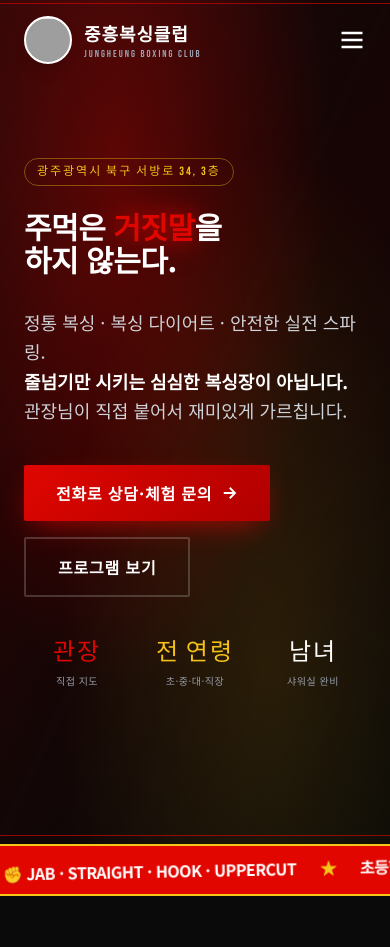
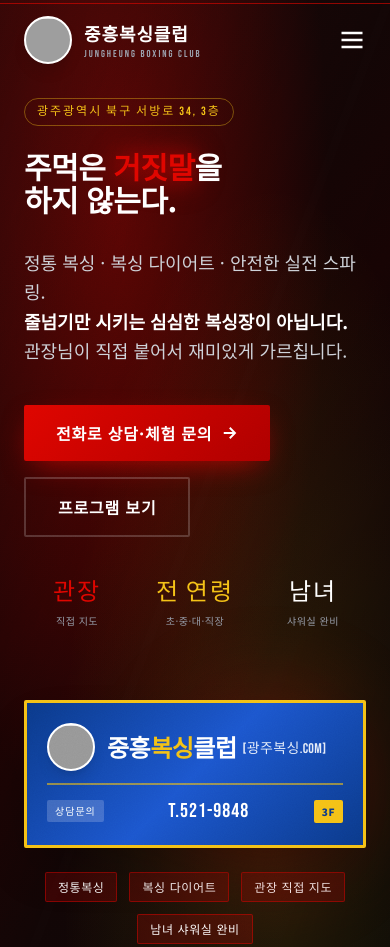
Before and after one commit to silobust-hash/jungheung-boxing-club, a plain HTML site: page index.html in a window 390 px wide. Shown: the top 947 px of the page. Drawn offline with nearby package versions, Linux system fonts and the light colour scheme; grey boxes are pictures that could not be loaded.

Commit message:
Optimize hero and signboard responsive layout for mobile

```diff
--- a/index.html
+++ b/index.html
@@ -322,30 +322,37 @@
       </div>
 
       <!-- Signboard-style visual (mimicking the real gym signage) -->
-      <div class="relative hidden md:block">
-        <div class="absolute -top-10 right-0 w-[420px] h-[420px] rounded-full bg-ring-red/20 blur-3xl"></div>
+      <div class="relative mt-8 sm:mt-12 md:mt-0">
+        <div
+          class="absolute -top-4 md:-top-10 right-0 md:-right-10 w-[200px] md:w-[420px] h-[200px] md:h-[420px] rounded-full bg-ring-red/20 blur-2xl md:blur-3xl">
+        </div>
 
         <!-- Faux signboard -->
-        <div class="relative signboard p-8 rounded-sm shadow-2xl">
-          <div class="flex items-center gap-4 mb-4">
+        <div class="relative signboard p-5 sm:p-6 md:p-8 rounded-sm shadow-2xl">
+          <div class="flex items-center gap-3 md:gap-4 mb-3 md:mb-4">
             <div
-              class="w-16 h-16 bg-white rounded-full flex items-center justify-center overflow-hidden flex-shrink-0 shadow-lg border-2 border-white">
+              class="w-12 h-12 sm:w-14 sm:h-14 md:w-16 md:h-16 bg-white rounded-full flex items-center justify-center overflow-hidden flex-shrink-0 shadow-lg border-2 border-white">
               <img src="/images/logo.png" alt="중흥복싱클럽 로고"
                 class="w-full h-full object-contain scale-[1.35] origin-center">
             </div>
             <div>
-              <div class="headline text-4xl lg:text-5xl text-white leading-none flex items-end gap-2 flex-wrap">
+              <div
+                class="headline text-2xl sm:text-3xl md:text-4xl lg:text-5xl text-white leading-none flex items-end gap-1.5 md:gap-2 flex-wrap">
                 <span>중흥<span class="text-ring-gold">복싱</span>클럽</span>
                 <span
-                  class="text-lg lg:text-xl text-white/90 font-normal tracking-wide font-num mb-0.5">[광주복싱.com]</span>
+                  class="text-sm sm:text-base md:text-lg lg:text-xl text-white/90 font-normal tracking-wide font-num mb-0 md:mb-0.5">[광주복싱.com]</span>
               </div>
             </div>
           </div>
-          <div class="border-t-2 border-ring-gold/60 my-4"></div>
+          <div class="border-t-2 border-ring-gold/60 my-3 md:my-4"></div>
           <div class="flex items-center justify-between text-white">
-            <div class="bg-white/20 px-3 py-1 rounded-sm text-xs tracking-widest">상담문의</div>
-            <div class="num text-3xl text-white tracking-wider">T.521-9848</div>
-            <div class="bg-ring-gold text-ring-blue px-3 py-1 rounded-sm font-black">3F</div>
+            <div
+              class="bg-white/20 px-2 md:px-3 py-1.5 md:py-1 rounded-sm text-[10px] md:text-xs tracking-widest leading-none">
+              상담문의</div>
+            <div class="num text-xl sm:text-2xl md:text-3xl text-white tracking-wider">T.521-9848</div>
+            <div
+              class="bg-ring-gold text-ring-blue px-2 md:px-3 py-1 rounded-sm text-[10px] sm:text-xs md:text-sm font-black tracking-wider shadow-sm">
+              3F</div>
           </div>
         </div>
 
```
